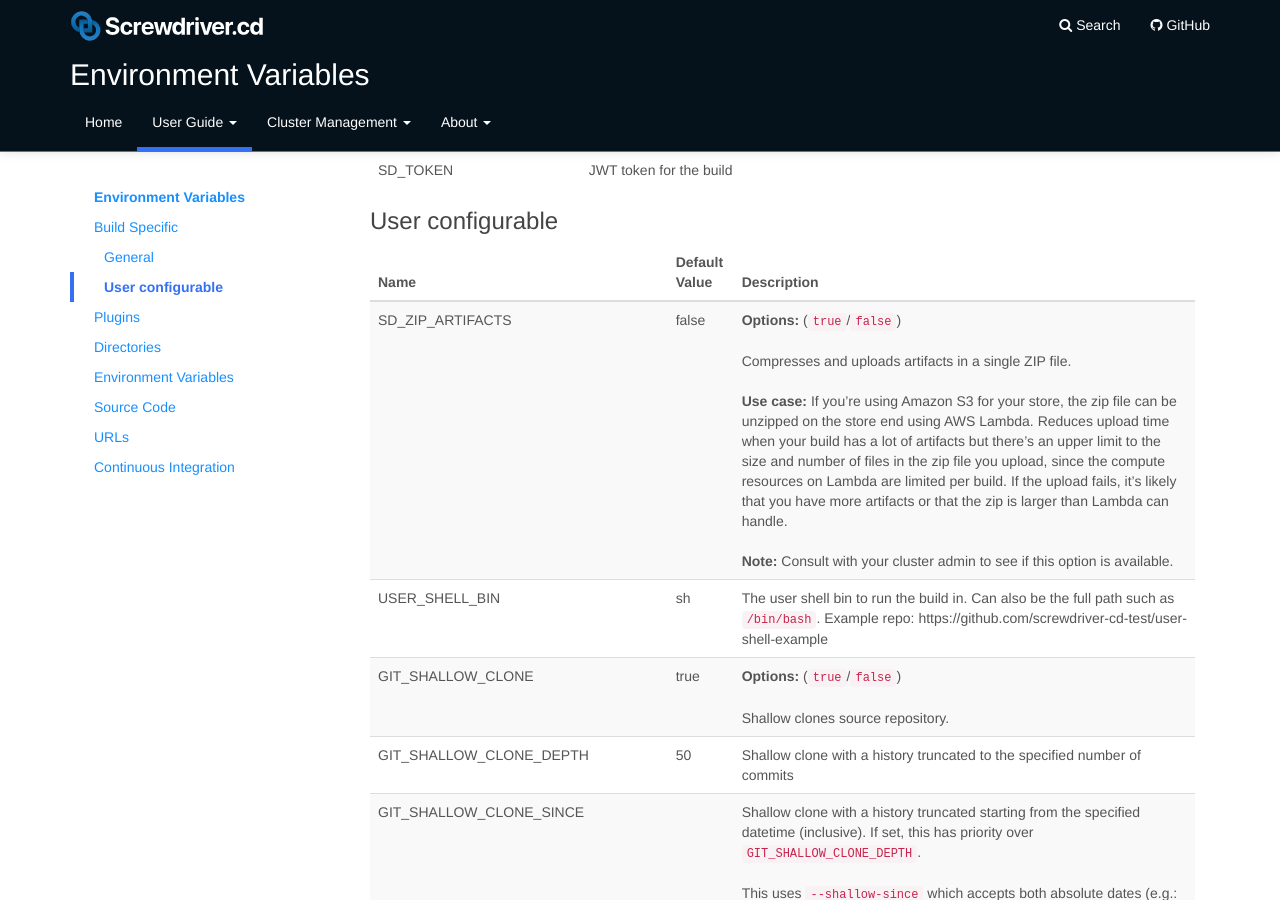
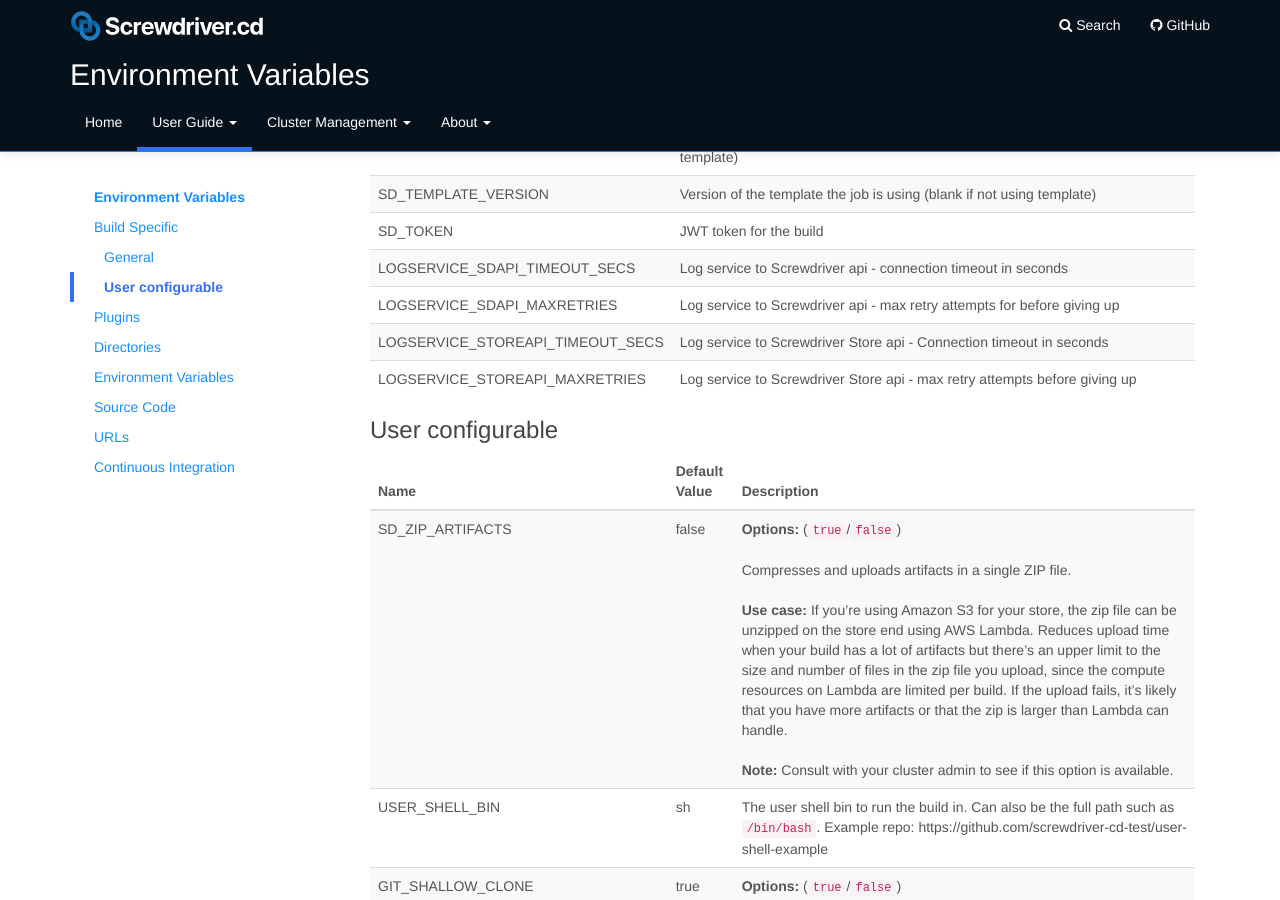
Before and after one commit to screwdriver-cd/guide, a Jekyll site: the page built from docs/user-guide/environment-variables.md, in a window 1280 px wide and 900 px high, scrolled down 899 px. Built offline with Jekyll 4.4.1, drawn with Linux system fonts in a browser that asks for light colours.

Commit message:
fix(2016): add logservice environment variables

```diff
--- a/docs/user-guide/environment-variables.md
+++ b/docs/user-guide/environment-variables.md
@@ -54,6 +54,10 @@ _Note: Environment variables set in one job cannot be accessed in another job. T
 | SD_TEMPLATE_NAMESPACE | Namespace of the template the job is using (e.g.: `d2lam`; blank if not using template) |
 | SD_TEMPLATE_VERSION | Version of the template the job is using (blank if not using template) |
 | SD_TOKEN | JWT token for the build |
+| LOGSERVICE_SDAPI_TIMEOUT_SECS | Log service to Screwdriver api - connection timeout in seconds |
+| LOGSERVICE_SDAPI_MAXRETRIES | Log service to Screwdriver api - max retry attempts for before giving up |
+| LOGSERVICE_STOREAPI_TIMEOUT_SECS | Log service to Screwdriver Store api - Connection timeout in seconds |
+| LOGSERVICE_STOREAPI_MAXRETRIES | Log service to Screwdriver Store api - max retry attempts before giving up |
 
 ### User configurable
 
```
